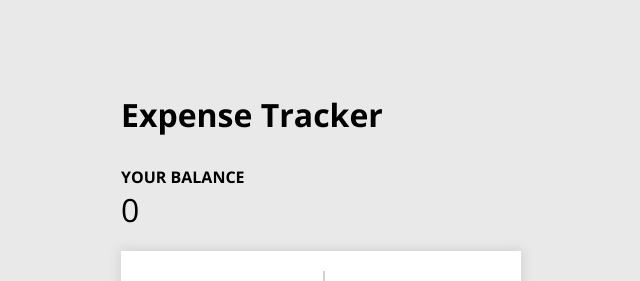
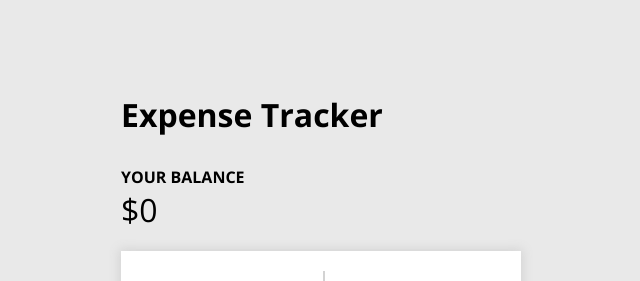
Before and after one commit to Carthur-P/ExpenseTracker, a React (Create React App) app: page / in a window 1280 px wide. Shown: the top 281 px of the page, without its empty margins (319-959 px from the left). Built offline with nearby package versions, Linux system fonts and the light colour scheme.

Commit message:
Total balance now display value base on transaction

```diff
--- a/src/components/Balance.js
+++ b/src/components/Balance.js
@@ -1,10 +1,29 @@
+import React, { useState, useEffect } from 'react';
+import { useSelector } from 'react-redux';
 import '../css/Balance.css'
 
-function Balance(){
+function Balance() {
+    const [balance, setBalane] = useState(0);
+
+    const state = useSelector(state => state.transaction);
+
+    function calculateBalance() {
+        let total = 0;
+        state.map(t => {
+            total = total + parseInt(t.amount);
+        });
+        setBalane(total);
+    }
+
+    useEffect(() => {
+        calculateBalance();
+    }, [state])
+
+
     return (
         <div className="balanceContainer">
             <h4>YOUR BALANCE</h4>
-            <p>0</p>
+            <p>${balance}</p>
         </div>
     )
 }
--- a/src/components/TransactionList.js
+++ b/src/components/TransactionList.js
@@ -2,7 +2,6 @@ import React from 'react';
 import { useSelector } from 'react-redux';
 import Transaction from './Transaction';
 import "../css/TransactionList.css"
-import { transform } from 'lodash';
 
 function TransactionList() {
     const state = useSelector(state => state.transaction);
```
